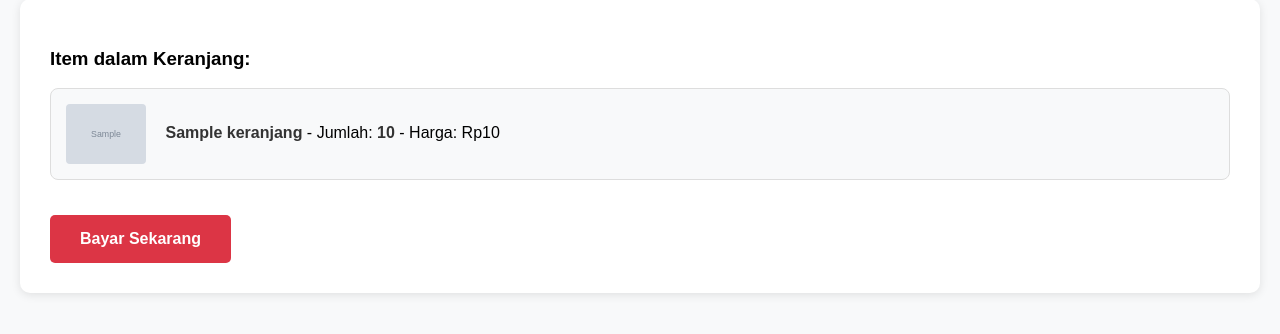
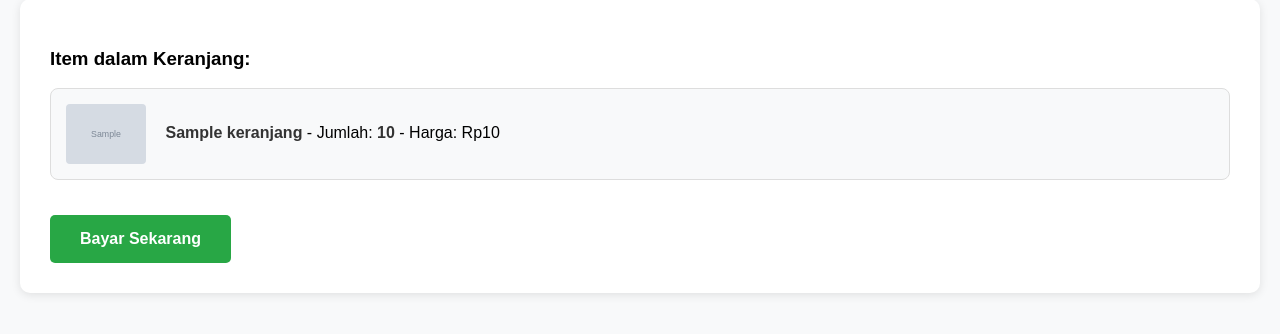
Before and after one commit to LouisF-min/Project, a CodeIgniter 4 app: the page made by app/Views/keranjang.php in a window 1280 px wide. Shown: the part 177-511 px from the top of the page. Run offline with PHP 8.4 and a stand-in for CodeIgniter, Linux system fonts and the light colour scheme; the template is opened without the code that fills it: most values are stand-ins (such as "Sample title", 1, 10 or a date in 2020); grey boxes marked "Sample" are stand-in pictures; some libraries are stand-ins or nearby versions.

Commit message:
uabah keranjang

```diff
--- a/app/Views/keranjang.php
+++ b/app/Views/keranjang.php
@@ -78,7 +78,7 @@
         }
         .btn-pay {
             display: inline-block;
-            background: #dc3545;
+            background: #28a745;
             color: white;
             padding: 15px 30px;
             text-decoration: none;
@@ -89,7 +89,7 @@
             transition: background 0.3s;
         }
         .btn-pay:hover {
-            background: #c82333;
+            background: #218838;
         }
         .btn-shop {
             display: inline-block;
```
